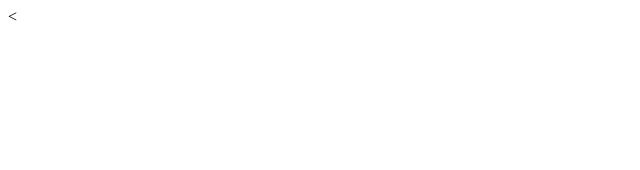
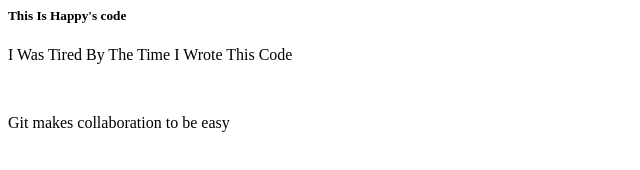
Before and after one commit to matshidisoJabane/ICEP, a plain HTML site: page index.html in a window 1280 px wide. Shown: the whole page, without its empty margins (0-640 px from the left). Drawn offline with Linux system fonts and the light colour scheme.

Commit message:
Happy is done!

```diff
--- a/index.html
+++ b/index.html
@@ -1,7 +1,15 @@
 <html>
+<head>
+	<title>Nonhlanhla kubeka/Happy Nkuna</title>
+</head>
+<body>
+	<div>
+		<h5>This Is Happy's code</h5>
+	</div>
+	<div>
+		<p>I Was Tired By The Time I Wrote This Code</p><br>
+		<p>Git makes collaboration to be easy</p><br>
+	</div>
 
-<<body>
-
-    <title>Nonhlanhla kubeka</title>
   </body>
 </html>
```
Also changed, not shown: names.txt.
